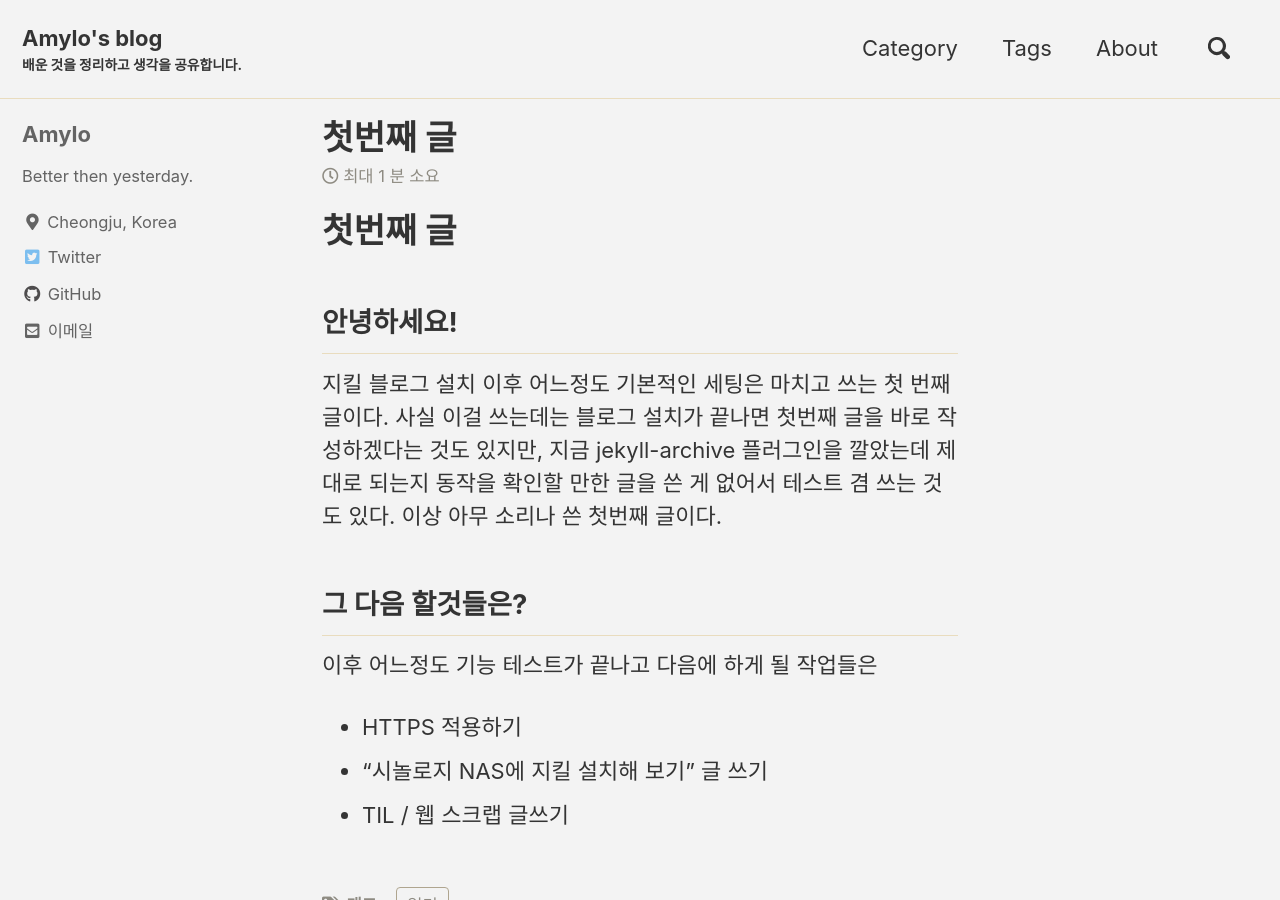
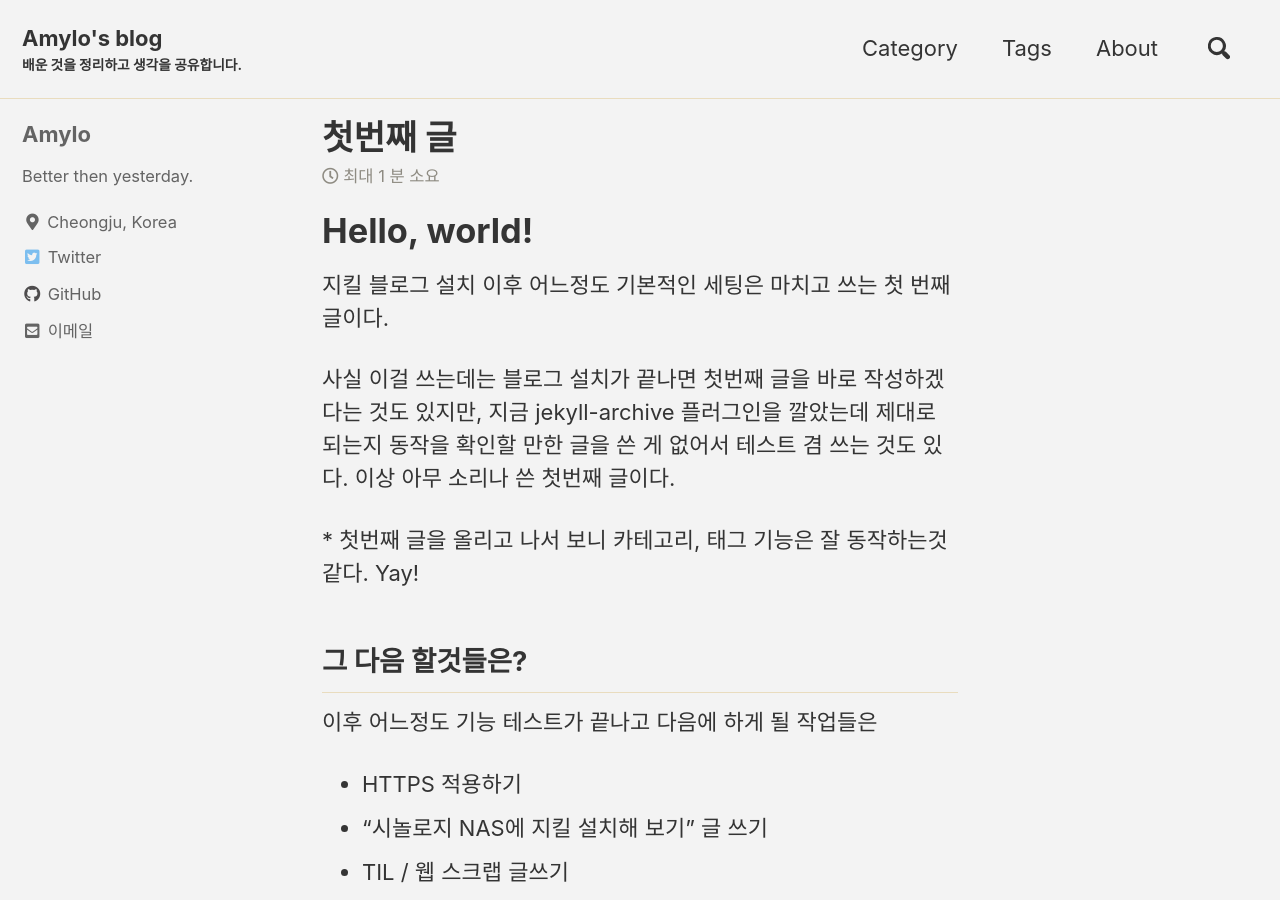
Before and after one commit to Amylo-jh/Amylo-blog, a Jekyll site: the page built from _posts/2021-06-11-first_post.md, in a window 1280 px wide and 900 px high. Built offline with Jekyll 4.4.1, drawn with Linux system fonts in a browser that asks for light colours; cached includes are drawn as plain includes; comment, search, counter and statistics services are not loaded.

Commit message:
modify first post

```diff
--- a/_posts/2021-06-11-first_post.md
+++ b/_posts/2021-06-11-first_post.md
@@ -7,11 +7,12 @@ tags:
 last_modified_at: 2021-06-12T01:07
 ---
 
-# 첫번째 글
+# Hello, world!
+지킬 블로그 설치 이후 어느정도 기본적인 세팅은 마치고 쓰는 첫 번째 글이다.
 
-## 안녕하세요!
-지킬 블로그 설치 이후 어느정도 기본적인 세팅은 마치고 쓰는 첫 번째 글이다.
 사실 이걸 쓰는데는 블로그 설치가 끝나면 첫번째 글을 바로 작성하겠다는 것도 있지만, 지금 jekyll-archive 플러그인을 깔았는데 제대로 되는지 동작을 확인할 만한 글을 쓴 게 없어서 테스트 겸 쓰는 것도 있다. 이상 아무 소리나 쓴 첫번째 글이다.
+
+ \* 첫번째 글을 올리고 나서 보니 카테고리, 태그 기능은 잘 동작하는것 같다. Yay!
 
 ## 그 다음 할것들은?
 이후 어느정도 기능 테스트가 끝나고 다음에 하게 될 작업들은
```
